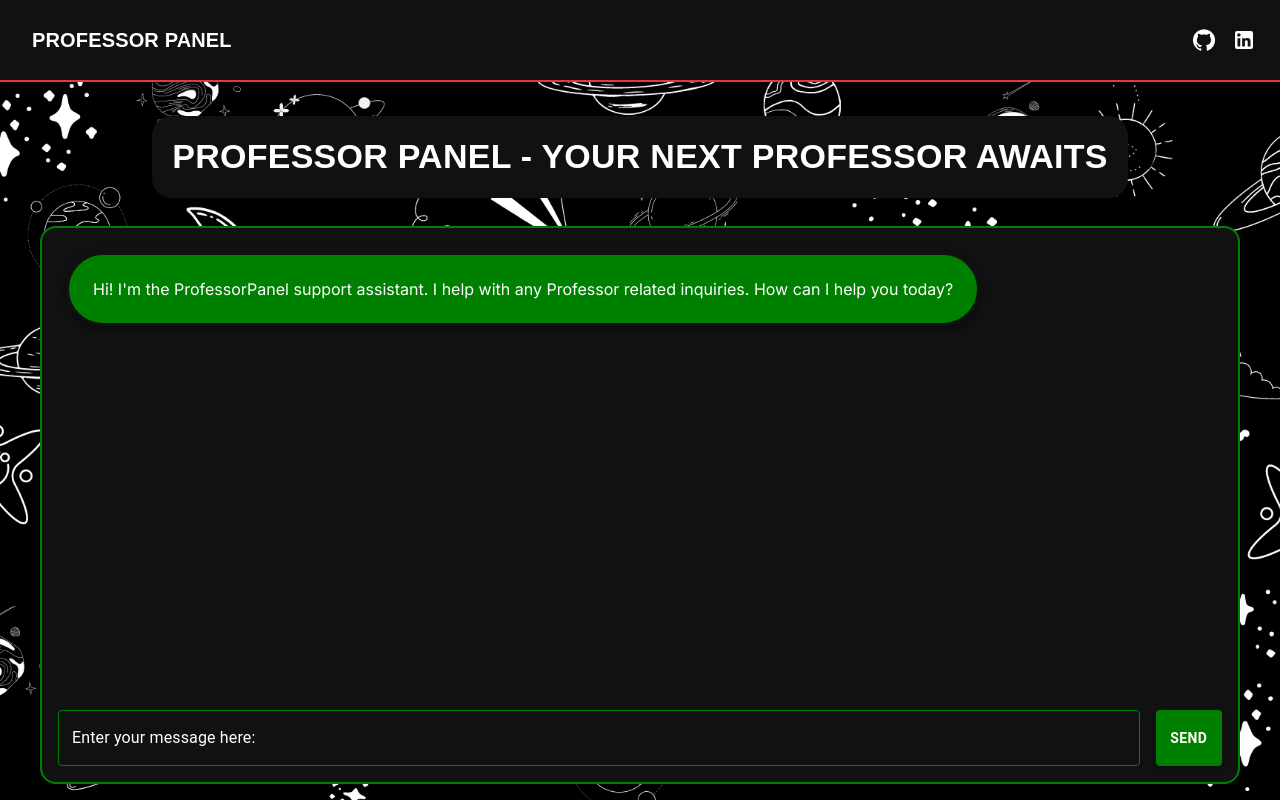
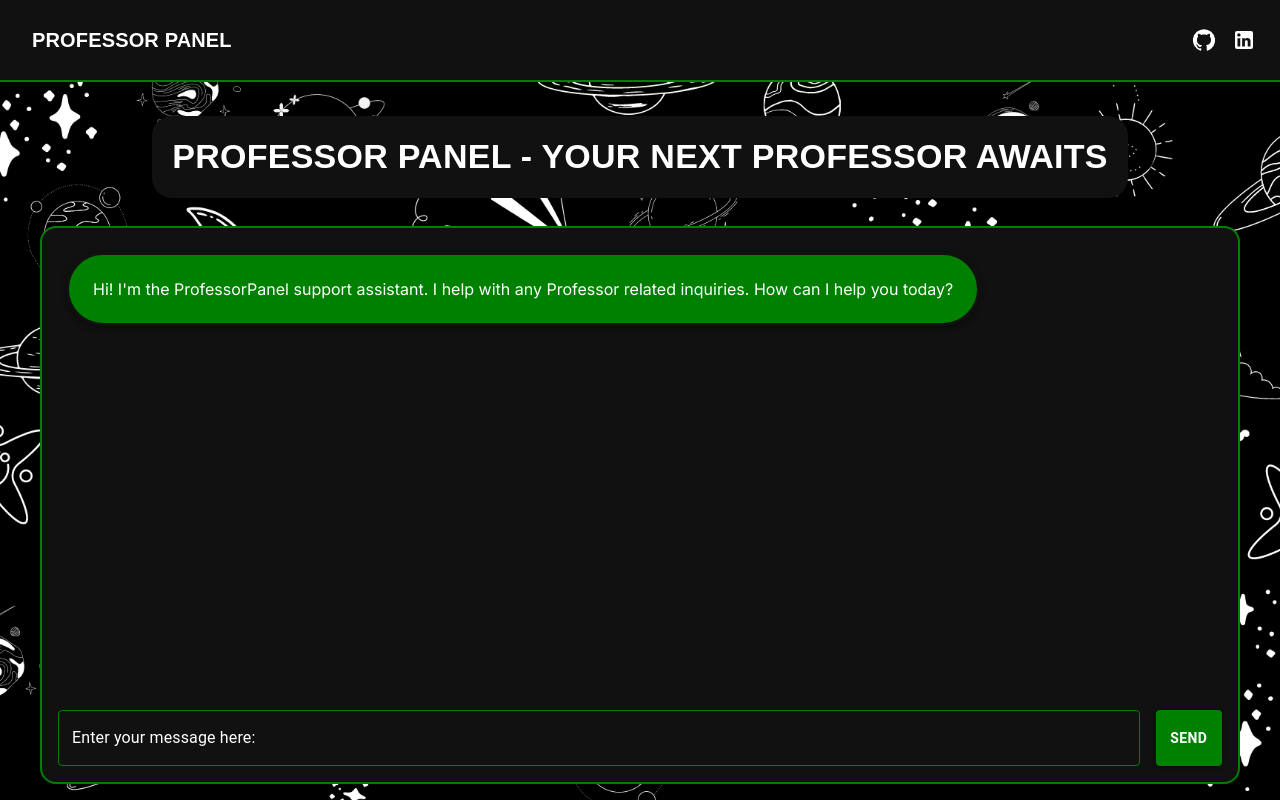
Before and after one commit to alexisj890/RateMy, a Next.js app: page / in a window 1280 px wide. Built offline with nearby package versions, Linux system fonts and the light colour scheme.

Commit message:
Website Finished

```diff
--- a/app/layout.js
+++ b/app/layout.js
@@ -4,8 +4,8 @@ import "./globals.css";
 const inter = Inter({ subsets: ["latin"] });
 
 export const metadata = {
-  title: "Rate My Professors",
-  description: "An application used to rate professors throughout CCNY.",
+  title: "Professor Panel",
+  description: "An application used to rate professors and give certain recommendations.",
 };
 
 export default function RootLayout({ children }) {
--- a/app/page.js
+++ b/app/page.js
@@ -77,7 +77,7 @@ export default function Home() {
         sx={{
           width: "100%",
           backgroundColor: "#111",
-          borderBottom: "2px solid #E5383B",
+          borderBottom: "2px solid green",
           color: "#FFFFFF",
           position: "fixed",
           top: 0,
@@ -87,7 +87,7 @@ export default function Home() {
       >
         <button
           onClick={() =>
-            window.open("https://github.com/alexisj890/chronicleAI", "_blank")
+            window.open("https://github.com/alexisj890/RateMy", "_blank")
           }
           style={{
             all: "unset",
```
